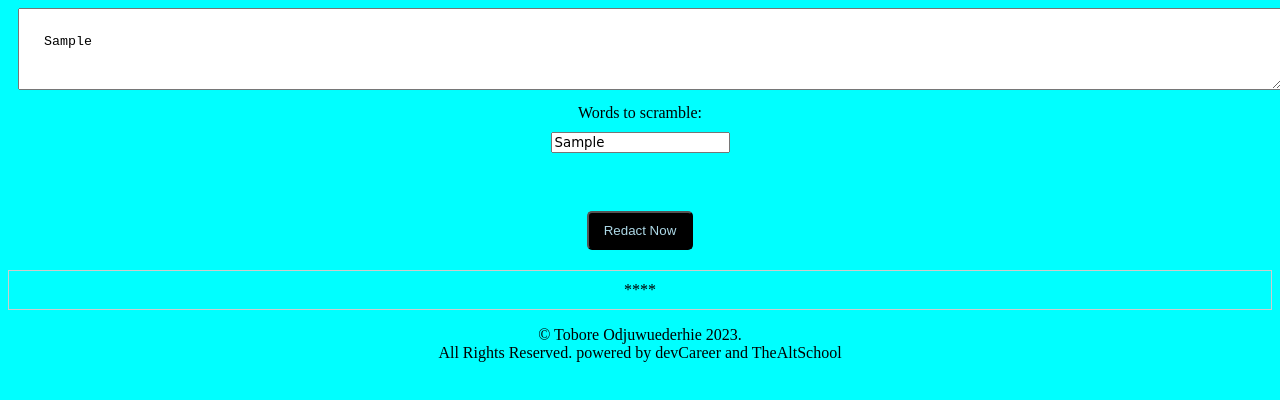
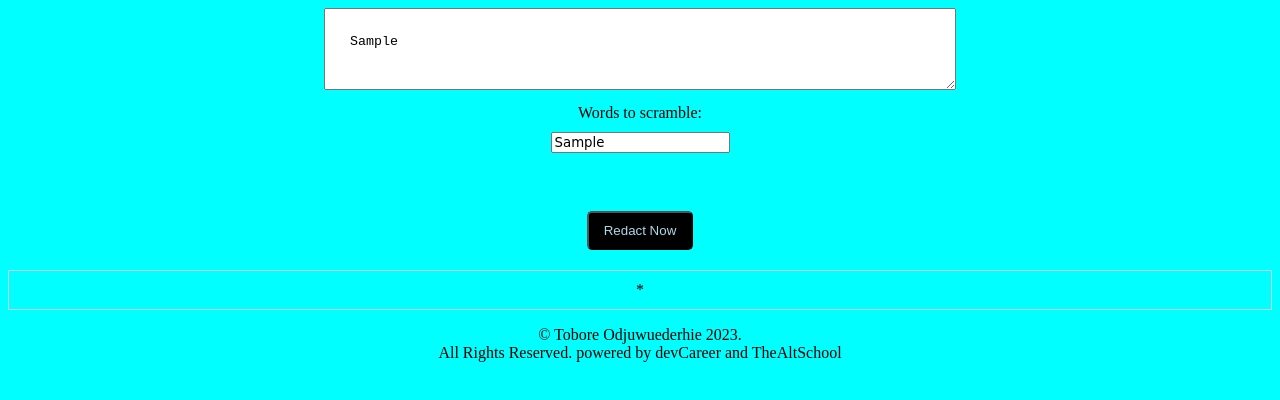
Before and after one commit to derhieakpos/Redactr, a plain HTML site: page index.html in a window 1280 px wide. Both pictures are taken after typing "Sample", "Sample" into the empty fields and a click on the input "Redact Now". Shown: the part 100-500 px from the top of the page. Drawn offline with Linux system fonts and the light colour scheme.

Commit message:
Redact and Width update

```diff
--- a/index.js
+++ b/index.js
@@ -4,6 +4,6 @@ const scrambled = document.getElementById('scrambled');
 const redactedText = document.getElementById('redacted_text');
 document.querySelector('form').addEventListener('submit', (e) => {
   e.preventDefault();
-  const redactedContent = input.value.replace(new RegExp(scrambled.value, 'g'), '****');
+  const redactedContent = input.value.replace(new RegExp(scrambled.value, 'g'), '*');
   redactedText.innerHTML = redactedContent;
 });
--- a/styles.css
+++ b/styles.css
@@ -8,7 +8,7 @@ form{
 }
 #input{
     color: black;
-    width: 100%;
+    width: 50%;
     height: auto;
     padding: 25px;
     margin: 10px;
```
